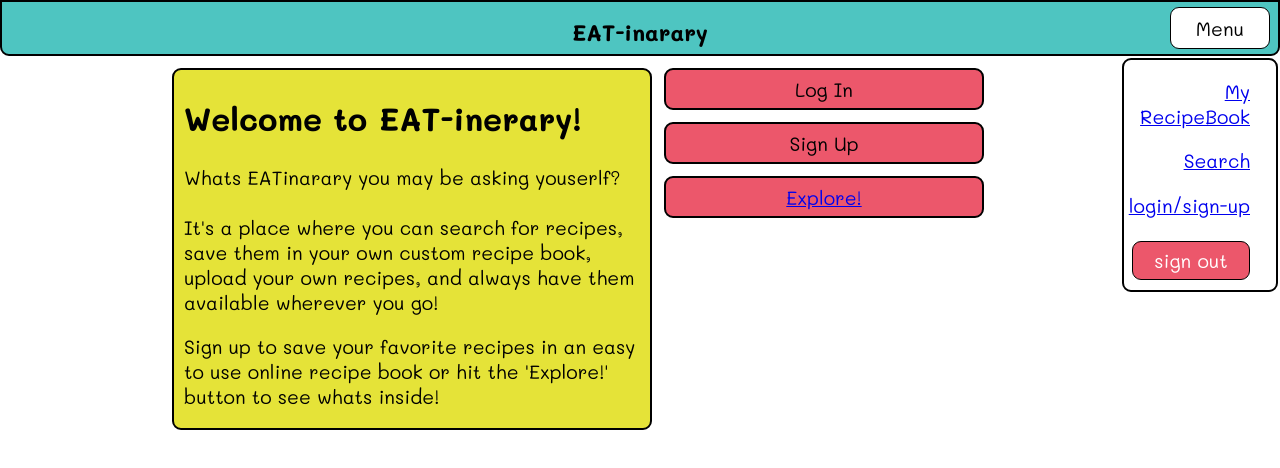
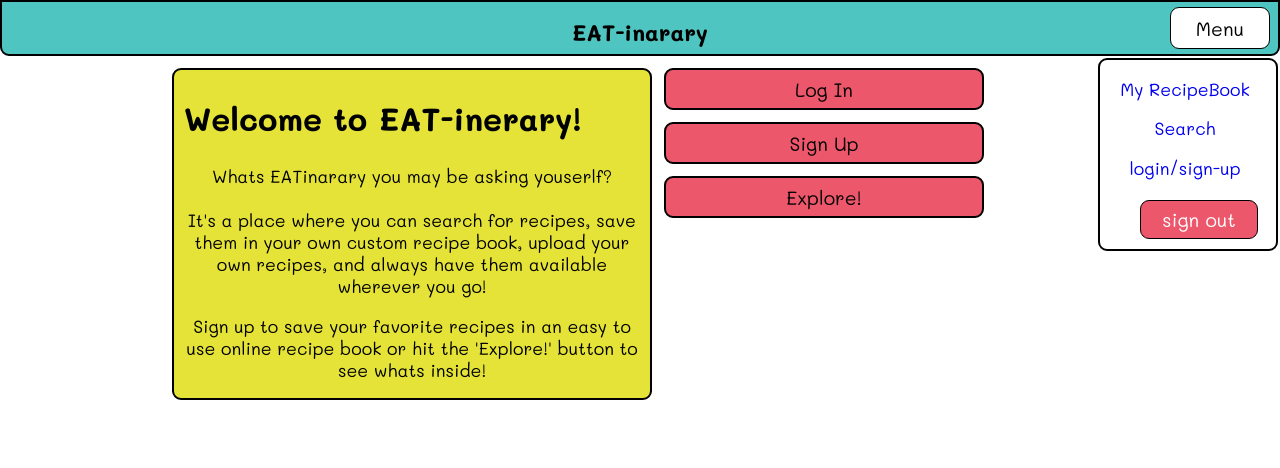
Before and after one commit to rupp-colin/eatinarary-client, a React (Create React App) app: page / in a window 1280 px wide. Both pictures are taken after a click on the button "Menu". Shown: the top 468 px of the page. Built offline with nearby package versions, Linux system fonts and the light colour scheme; no server answers.

Commit message:
fixed styling issue where links had underlines

```diff
--- a/src/components/landing-nav.css
+++ b/src/components/landing-nav.css
@@ -14,3 +14,11 @@
 .explore-button:hover, .sign-in-button:hover, .register-button:hover {
     font-size: 1.6em;
 }
+
+a {
+    text-decoration: none;
+}
+
+.explore-button a {
+    color: inherit;
+}
--- a/src/components/menu.css
+++ b/src/components/menu.css
@@ -1,10 +1,11 @@
 .main-nav {
-    width: 156px;
+    width: 180px;
     display: inline-block;
     float: right;
     clear: both;
     text-align: right;
-    padding-right: 26px;
+    padding-right: 18px;
+    padding-left: 12px;
     padding-bottom: 10px;
     font-family: 'Mali', cursive;
     background-color: white;
@@ -13,8 +14,15 @@
 }
 
 p {
+    font-size: 1.1em;
+    color: #4EC5C1;
+    text-align: center;
+    -webkit-transition: font-size font-weight .2s
+}
+
+p:hover {
     font-size: 1.2em;
-    color: #4EC5C1
+    font-weight: bold;
 }
 
 .sign-out-button {
```
